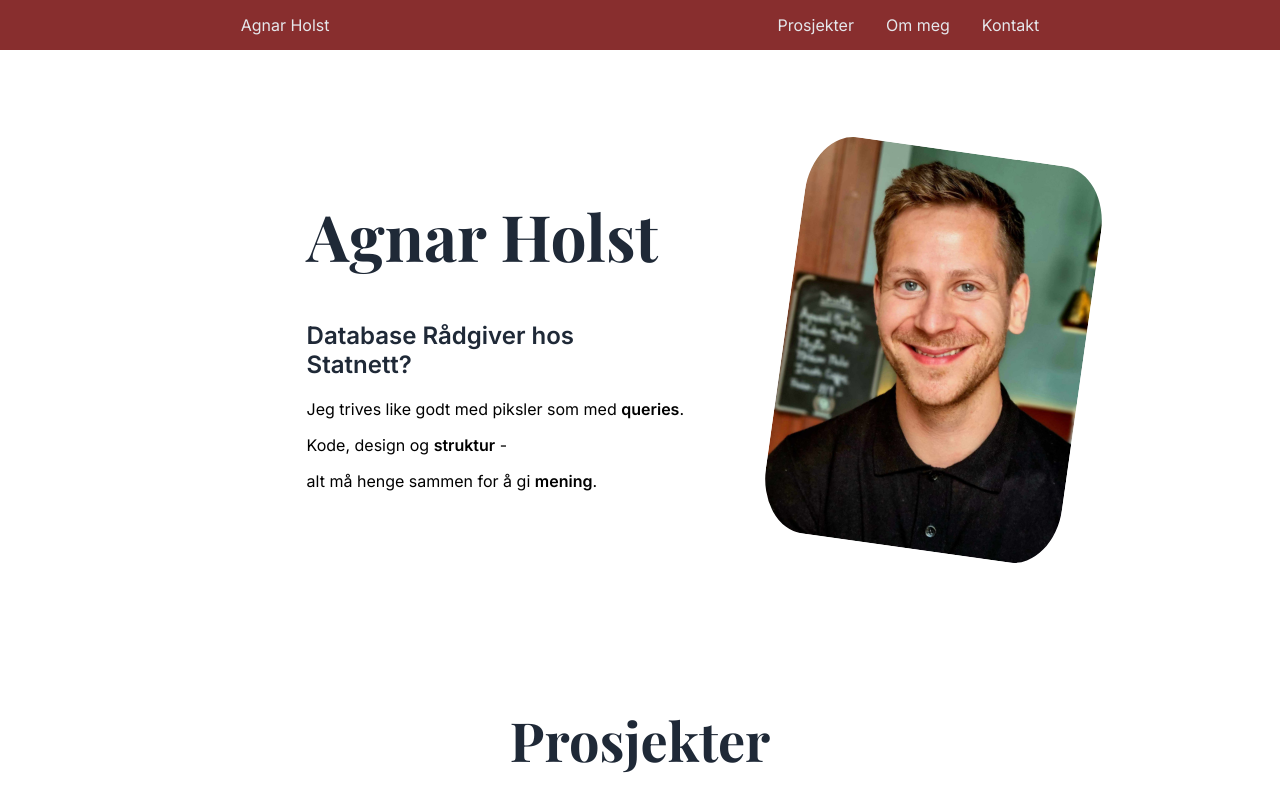
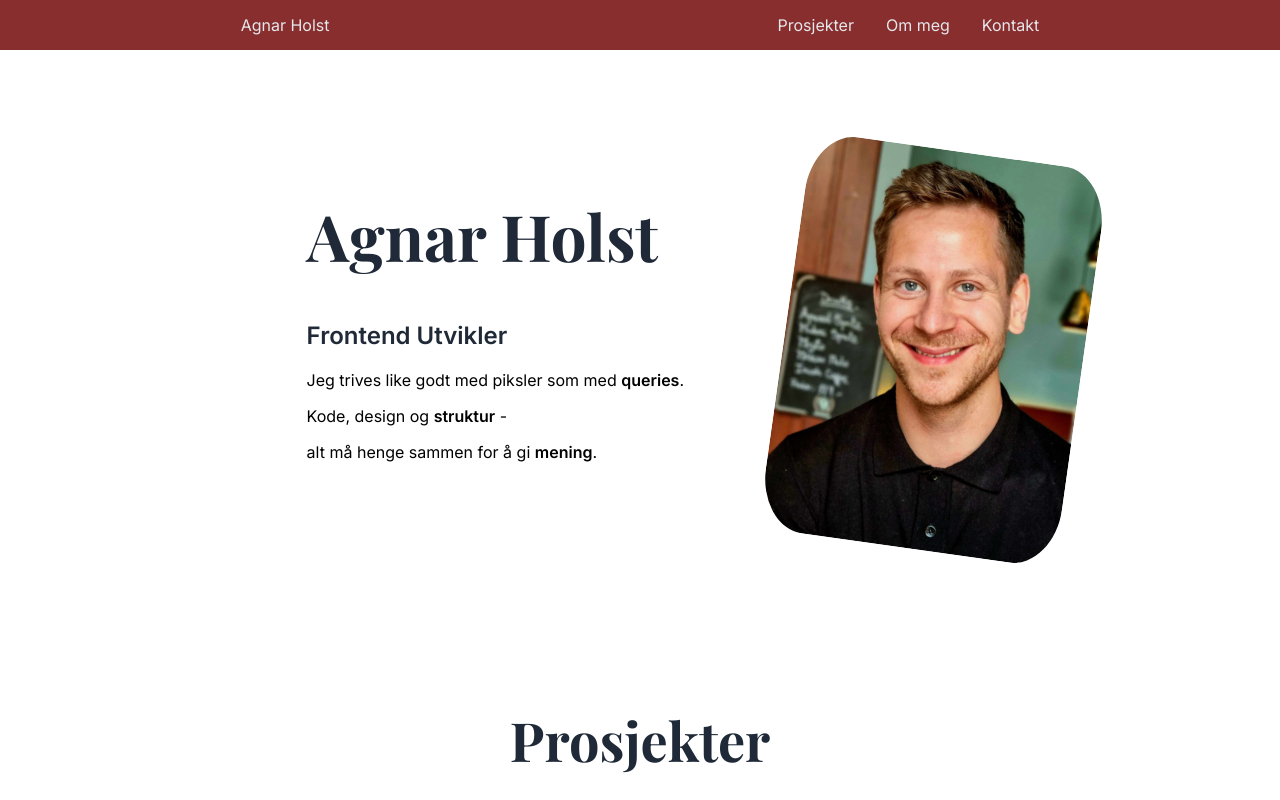
Before and after one commit to Agnarholst/portofolio, a React (Vite) app: page / in a window 1280 px wide. Shown: the top 800 px of the page. Built offline with nearby package versions, Linux system fonts and the light colour scheme.

Commit message:
Title change

```diff
--- a/src/components/Hero.jsx
+++ b/src/components/Hero.jsx
@@ -6,7 +6,7 @@ function Hero() {
     <div id="container">
       <div>
         <h1 id="mainTitle">Agnar Holst</h1>
-        <h2> Database Rådgiver hos Statnett?</h2>
+        <h2>Frontend Utvikler</h2>
         <div id="heroText">
           <p>
             Jeg trives like godt med piksler som med <b>queries</b>.
```
